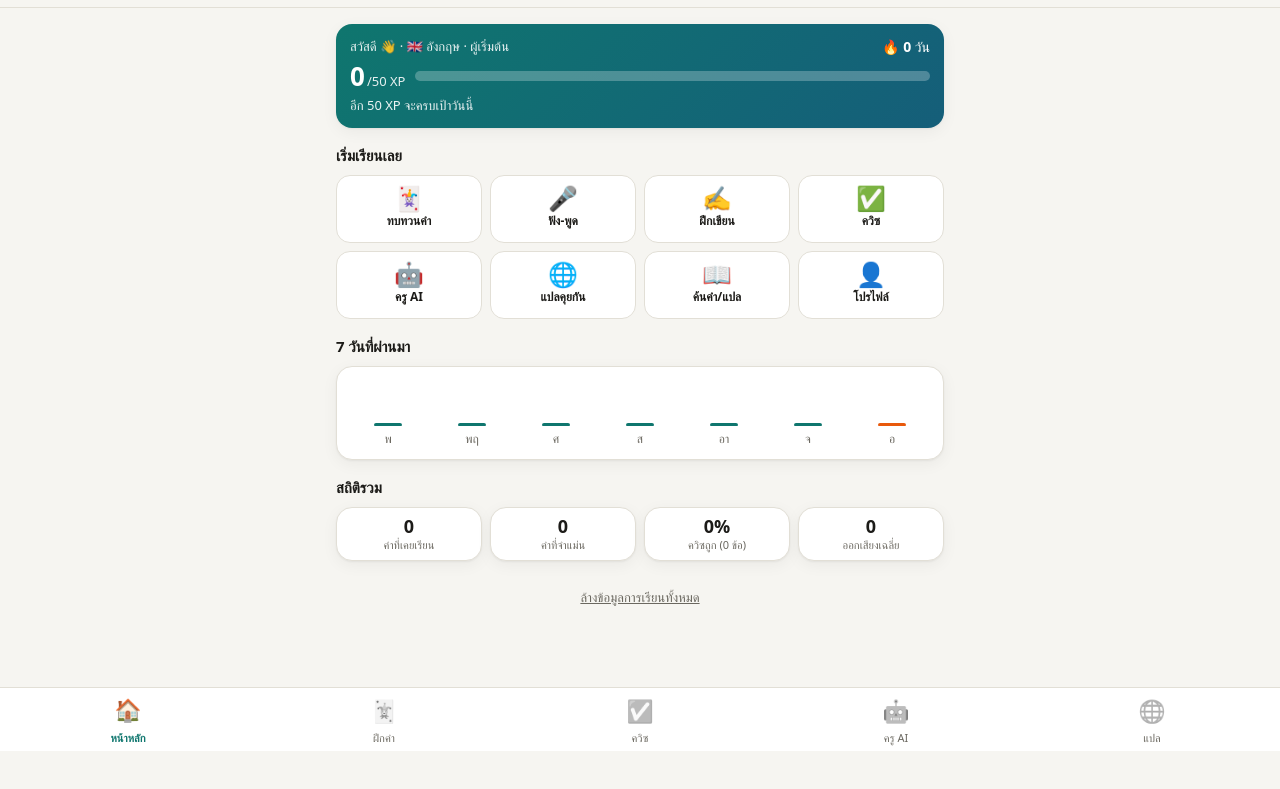
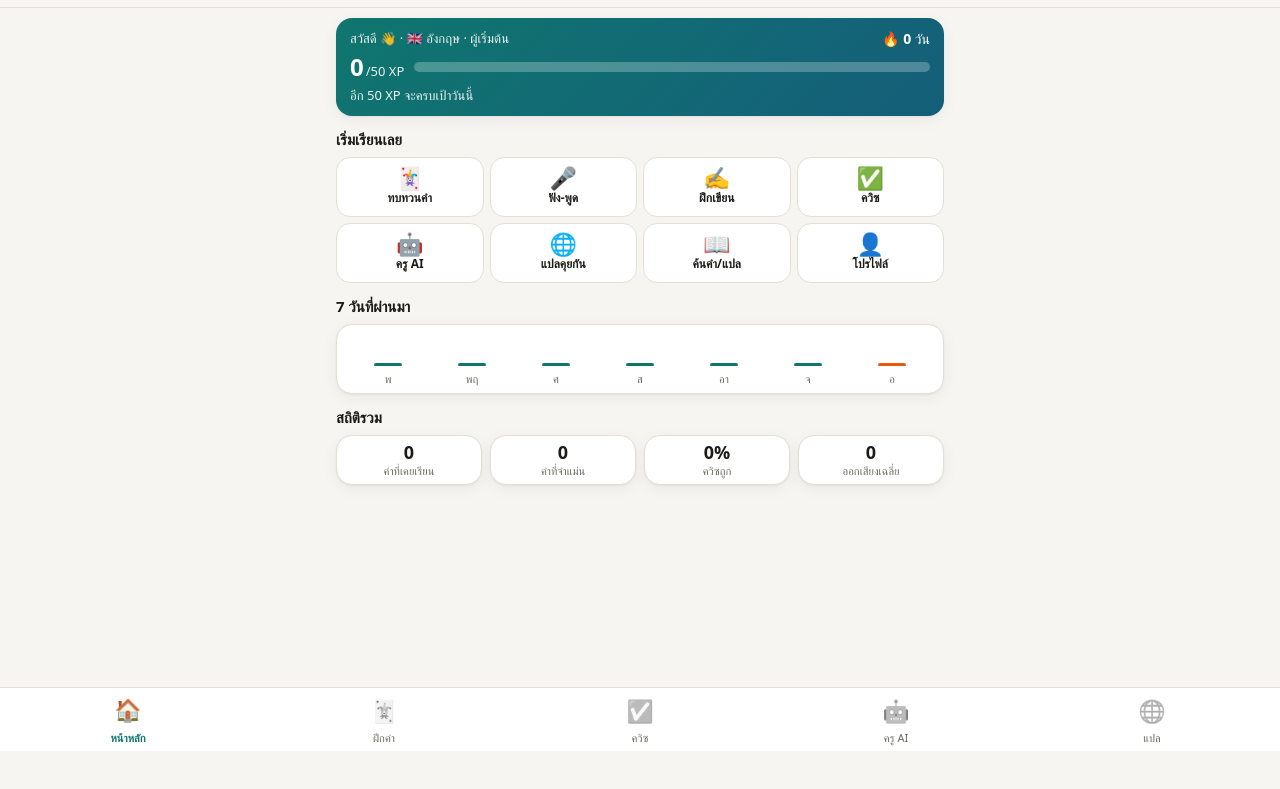
Before and after one commit to tops2-cloud/english-coach, a website with bundled scripts: page index.html in a window 1280 px wide. Shown: the part 49-838 px from the top of the page. Before the commit the page ends 800 px from the top, so only its background shows below. Built offline with nearby package versions, Linux system fonts and the light colour scheme; a web font is replaced by a local one.

Commit message:
Home: tighter spacing so everything fits one screen; reset link below the fold
Co-Authored-By: Claude Opus 5.5 <noreply@anthropic.com>
Claude-Session: https://claude.ai/code/session_01K5hYZ9Eao7rwrhRiqZzhRE

```diff
--- a/css/style.css
+++ b/css/style.css
@@ -333,3 +333,15 @@ h2.sm { font-size: 15px; margin: 16px 0 8px; }
 .tr-actions { margin-top: -4px; }
 .tr-actions.right { align-self: flex-end; }
 .tr-actions .linkbtn { padding: 2px 4px; font-size: 13px; color: var(--brand); text-decoration: none; font-weight: 600; }
+
+/* home: fit on one phone screen */
+.view.home { padding-top: 10px; }
+.hero.compact { padding: 10px 14px; }
+.hero.compact .xp { font-size: 24px; }
+h2.sm { margin: 12px 0 6px; }
+.apps { gap: 6px; }
+.apps button { min-height: 60px; padding: 8px 2px 6px; gap: 3px; }
+.apps .ai { font-size: 22px; }
+.week.sm { height: 54px; }
+.week.sm .bar span { font-size: 11px; }
+.stats4 .card { padding: 6px 4px; }
--- a/js/app.js
+++ b/js/app.js
@@ -162,7 +162,8 @@ function go(tab) {
   if (current === "tutor" && tab !== "tutor") summarizeChat();
   current = tab;
   document.querySelectorAll(".tabbar button").forEach((b) => b.classList.toggle("active", b.dataset.tab === (NAV_OF[tab] || tab)));
-  $view.classList.remove("has-composer", "tr-face");
+  $view.classList.remove("has-composer", "tr-face", "home");
+  if (tab === "home") $view.classList.add("home");
   document.querySelector(".composer")?.remove();
   tabs[tab]();
   window.scrollTo(0, 0);
@@ -264,7 +265,7 @@ function renderHome() {
     </div>
 
     <h2 class="sm">7 วันที่ผ่านมา</h2>
-    <div class="card" style="padding:10px 12px">
+    <div class="card" style="padding:8px 12px 6px">
       <div class="week sm">
         ${week.map((w) => `<div class="bar ${w.isToday ? "today" : ""}"><i style="height:${Math.round((w.xp / max) * 80)}%"></i><span>${w.label}</span></div>`).join("")}
       </div>
@@ -274,15 +275,20 @@ function renderHome() {
     <div class="stats4">
       <div class="card"><div class="n">${learned}</div><div class="l">คำที่เคยเรียน</div></div>
       <div class="card"><div class="n">${mastered}</div><div class="l">คำที่จำแม่น</div></div>
-      <div class="card"><div class="n">${acc}%</div><div class="l">ควิซถูก (${S.quiz.total} ข้อ)</div></div>
+      <div class="card"><div class="n">${acc}%</div><div class="l">ควิซถูก</div></div>
       <div class="card"><div class="n">${spk}</div><div class="l">ออกเสียงเฉลี่ย</div></div>
     </div>
 
-    <div style="margin-top:18px" class="center">
+    <div style="margin-top:28px" class="center" id="resetWrap">
       <button class="linkbtn" id="reset">ล้างข้อมูลการเรียนทั้งหมด</button>
     </div>
   `;
   $view.querySelectorAll("[data-go]").forEach((b) => b.addEventListener("click", () => go(b.dataset.go)));
+  // ดันลิงก์ล้างข้อมูลให้อยู่ใต้ขอบจอ ต้องเลื่อนลงถึงจะเห็น (กันกดโดยไม่ตั้งใจ)
+  const rw = $view.querySelector("#resetWrap");
+  const bar = document.querySelector(".tabbar")?.offsetHeight || 64;
+  const need = window.innerHeight - bar + 24 - rw.getBoundingClientRect().top;
+  if (need > 0) rw.style.marginTop = 28 + need + "px";
   $view.querySelector("#reset").addEventListener("click", () => {
     if (confirm("ล้างความคืบหน้าทั้งหมดในเครื่องนี้? ย้อนกลับไม่ได้")) {
       const lvl = S.level, lng = S.lang, pc = S.passcode, pf = S.profile, ll = S.langLevel; S = defaultState(); S.level = lvl; S.lang = lng; S.passcode = pc; S.profile = pf; S.langLevel = ll; save(); go("home"); toast("ล้างข้อมูลการเรียนแล้ว");
```
